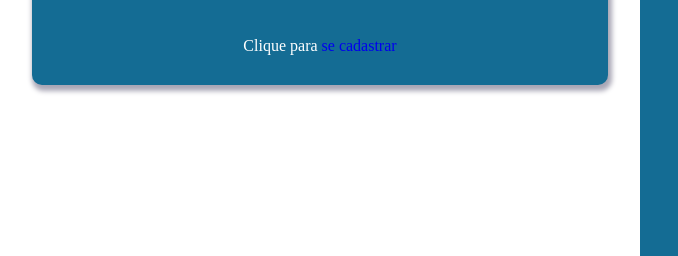
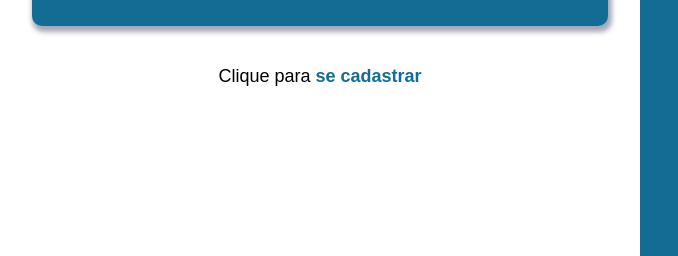
Before and after one commit to Edson-Silva-22/trabalho-de-back-end, a plain HTML site: page front-end/telas/Login.html in a window 1280 px wide. Shown: the part 544-800 px from the top of the page, 0-678 px from the left. Drawn offline with nearby package versions, Linux system fonts and the light colour scheme.

Commit message:
Alterando cor do link

```diff
--- a/front-end/telas/Login.html
+++ b/front-end/telas/Login.html
@@ -28,8 +28,8 @@
                     <div id="button">
                         <button id="butao" @click="store">Entrar</button>
                     </div>
-                    <p>Clique para <a href="./Cadastro.html">se cadastrar</a></p>
                 </div>
+                <p>Clique para <a href="./Cadastro.html">se cadastrar</a></p>
             </div>
             <div id="logo">
                 <div id="img">
--- a/front-end/telas/css/Login.css
+++ b/front-end/telas/css/Login.css
@@ -49,6 +49,7 @@ img{
     display: flex;
     justify-content: center;
     align-items: center;
+    flex-direction: column;
 }
 
 #login > div{
@@ -104,13 +105,17 @@ img{
     background-color: rgb(166, 26, 26);
 }
 
-#login > div p{
+#login  p{
     font-size: 1.6rem;
     margin-top: 4rem;
     text-align: center;
-    color: white;
+    color: black;
+    font-size: 1.8rem;
+    font-family: Arial, Helvetica, sans-serif;
 }
 
-#login > div a{
+#login > p > a{
     text-decoration: none;
+    font-weight: bold;
+    color: #146C94;
 }
```
